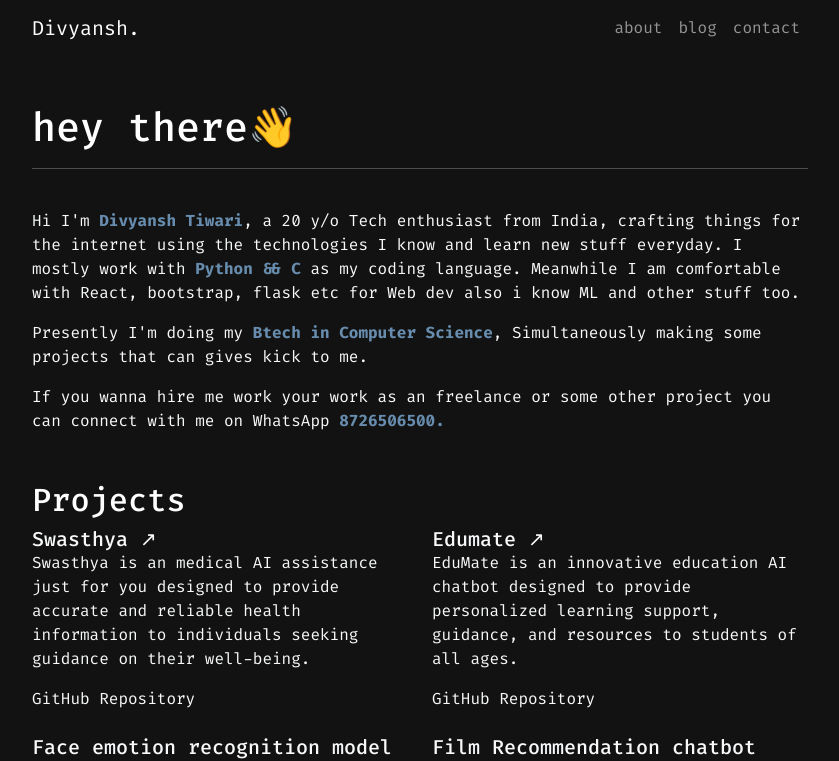
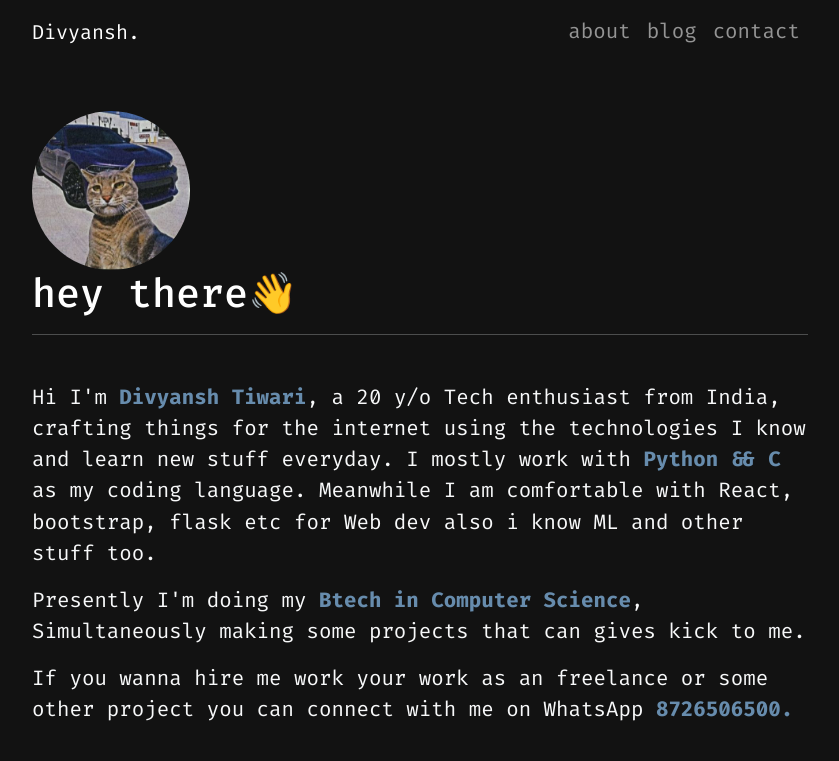
Before and after one commit to DivyanshTiwari20/site, a React (Vite) app: page / in a window 1280 px wide. Shown: the top 761 px of the page, without its empty margins (220-1059 px from the left). Built offline with nearby package versions, Linux system fonts and the light colour scheme.

Commit message:
add dp + about + some touch ups

```diff
--- a/src/components/About.jsx
+++ b/src/components/About.jsx
@@ -2,10 +2,25 @@ import React from 'react';
 
 function About() {
   return (
-    <div>
+    <div className='container my-5'>
+      <img src="src/assets/cat.jpg" alt="Your Name" className="img-fluid rounded-circle mb-3" style={{width: '200px', height: '200px'}} />
       <h1>About Me</h1>
-      <img src="/path/to/your/profile-photo.jpg" alt="Your Name" className="img-fluid rounded-circle mb-3" style={{width: '200px', height: '200px'}} />
-      <p>Here you can write a more detailed description about yourself, your background, skills, and interests.</p>
+      <p>I'm computer science student in Lucknow. I start learning about computer since my 8th grade then thought of becoming an engineer so I give JEE entrance exam and failed. Currently, i am completing my B.Tech simultaneously making amazing open source projects.
+
+💻 What I Do:
+
+- I like to code in python and C as my primary coding language.
+- I also sometimes tech machines how to do things basically, I am Machine learning engineer.
+- I like to write sometimes like i write poem, stories and blog etc. One of my favorite Story of all time is Kabuliwala by Rabindranath Tagore.
+- Side by side I know how to use no code tools I am a figma designer, youtuber, a film enthusiast and a music lover.
+-I love to walk on the roof of my house with myself.
+
+ As I said I am a deep into creating products and solving problems that can give challenge to my mind so created an educational Webapp for students and currently trying to scale it and stablish it as a full product please keep it a try :
+
+https://edumate-xygy.vercel.app/
+
+Thank you!!
+      </p>
     </div>
   );
 }
--- a/src/components/Footer.jsx
+++ b/src/components/Footer.jsx
@@ -8,7 +8,7 @@ function Footer() {
   return (
     <footer className=" container footer mt-auto py-3 ">
       <hr />
-      <Container className="d-flex justify-content-between align-items-center footer-content">
+      <Container className="d-flex justify-content-between align-items-center footer-content" >
         <span>Divyansh Tiwari</span>
         <div className="social-icons">
           <a href="https://www.linkedin.com/in/divyansh-tiwari-47b2082aa/" target='blank'><img src={linkedinIcon} alt="LinkedIn" style={{ width: '30px', height: '30px' }} /></a>
--- a/src/components/Header.jsx
+++ b/src/components/Header.jsx
@@ -1,17 +1,19 @@
 import React from 'react';
 import { Navbar, Nav, Container } from 'react-bootstrap';
+import { Link } from 'react-router-dom';
+
 
 function Header() {
   return (
     <Navbar bg="" variant="dark" expand="lg">
       <Container className="justify-content-between">
-        <Navbar.Brand href="#">Divyansh.</Navbar.Brand>
+        <Navbar.Brand href="/">Divyansh.</Navbar.Brand>
         <Navbar.Toggle aria-controls="basic-navbar-nav" />
         <Navbar.Collapse id="basic-navbar-nav" className="justify-content-end">
           <Nav>
-            <Nav.Link href="#About">about</Nav.Link>
-            <Nav.Link href="#blog">blog</Nav.Link>
-            <Nav.Link href="#contact">contact</Nav.Link>
+            <Nav.Link href="/About">about</Nav.Link>
+            <Nav.Link href="/BlogList">blog</Nav.Link>
+            <Nav.Link href="/Contact">contact</Nav.Link>
           </Nav>
         </Navbar.Collapse>
       </Container>
--- a/src/components/Home.jsx
+++ b/src/components/Home.jsx
@@ -3,10 +3,12 @@ import ProjectList from './ProjectList';
 import BlogList from './BlogList';
 import { HashLink as Link } from 'react-router-hash-link';
 
+
 function Home() {
   return (
     <div className="container text-light">
       <section className="my-5">
+        <img src="src/assets/cat.jpg" alt="" style={{borderRadius:'50%', height:'9.9rem'}}/>
         <h1>hey there👋</h1>
         <p><hr />
         <br />
@@ -27,7 +29,7 @@ function Home() {
       <section className="my-5">
         <h2>Blogs</h2>
         <BlogList />
-      </section>
+      </section>z
     </div>
   );
 }
--- a/src/styles/App.css
+++ b/src/styles/App.css
@@ -4,8 +4,12 @@ body {
   font-family: 'Fira Code', monospace;
   background-color: #121212;
   color: #ffffff;
+  font-size:1.3rem ;
 }
 
+.img{
+  border-radius :50%;
+}
 .container {
   max-width: 800px;
   margin: 0 auto;
```
Also changed, not shown: src/assets/cat.jpg (added).
